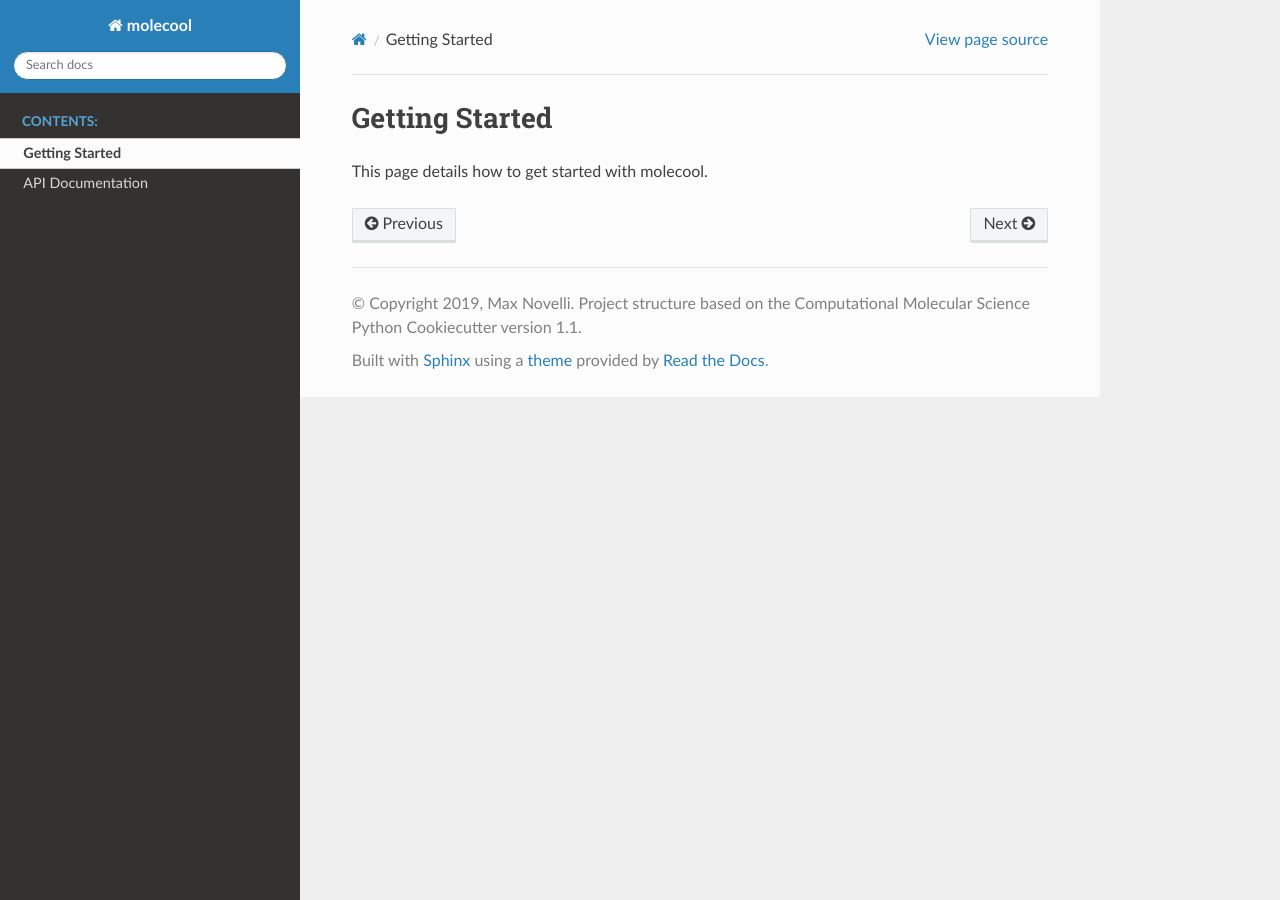
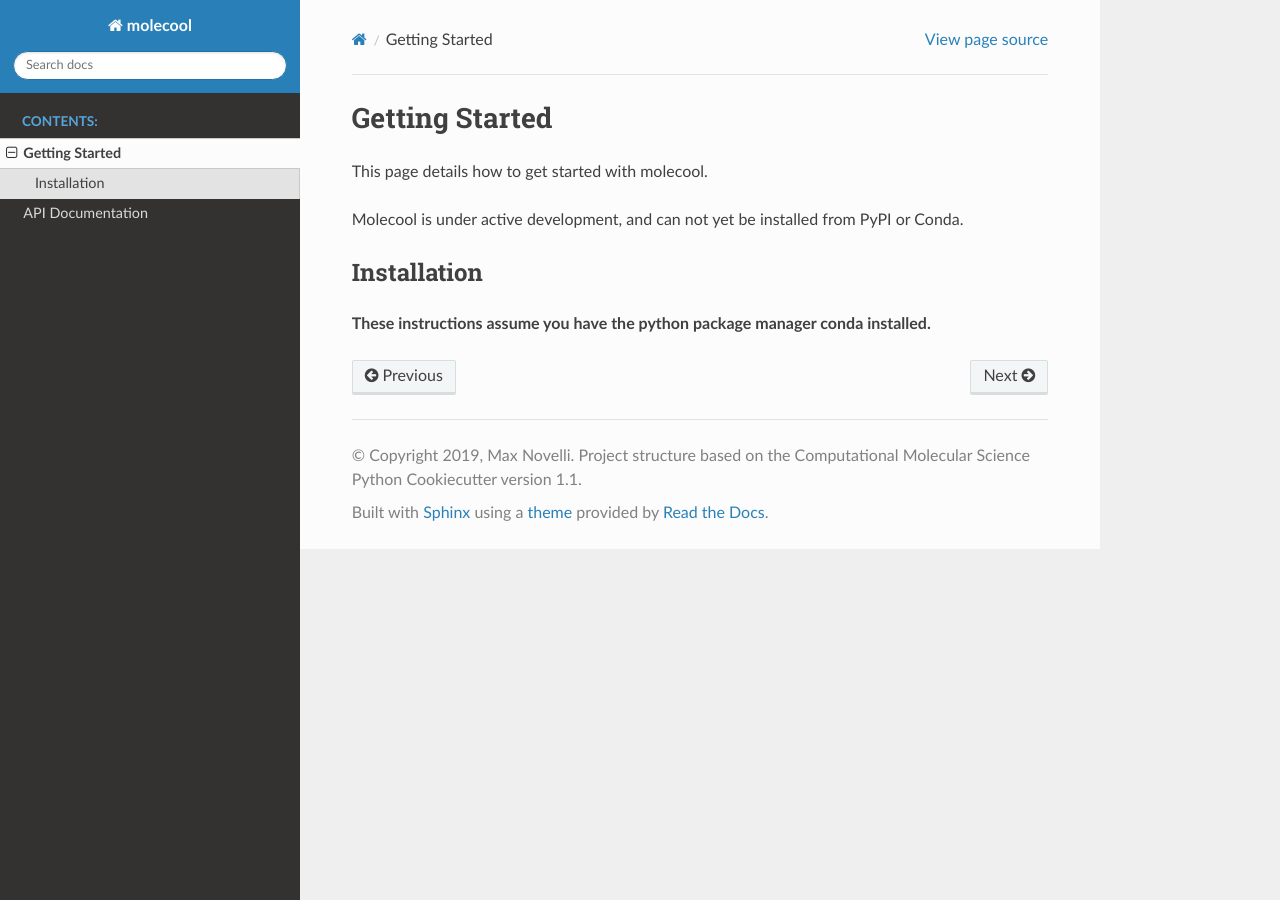
Before and after one commit to nitrosx/molecool, a Sphinx documentation site: the page built from docs/getting_started.rst, in a window 1280 px wide. Built offline with Sphinx 7.4.7 and the Read the Docs theme 2.0.0, drawn with Linux system fonts in a browser that asks for light colours; the version number could not be read and is left out.

Commit message:
Added codecov badge to README. Started updating documentation

```diff
--- a/docs/getting_started.rst
+++ b/docs/getting_started.rst
@@ -2,3 +2,9 @@ Getting Started
 ===============
 
 This page details how to get started with molecool.
+
+Molecool is under active development, and can not yet be installed from PyPI or Conda.
+
+Installation
+------------
+**These instructions assume you have the python package manager conda installed.**
--- a/docs/index.rst
+++ b/docs/index.rst
@@ -5,6 +5,9 @@
 
 Welcome to molecool's documentation!
 =========================================================
+Molecool is a Python packagedesigned to read in, perform
+analysis, and visualize molecular coordinates.
+The file formats pdb and xyz are currently supported.
 
 .. toctree::
    :maxdepth: 2
```
Also changed, not shown: README.md (+1 -1 lines).
